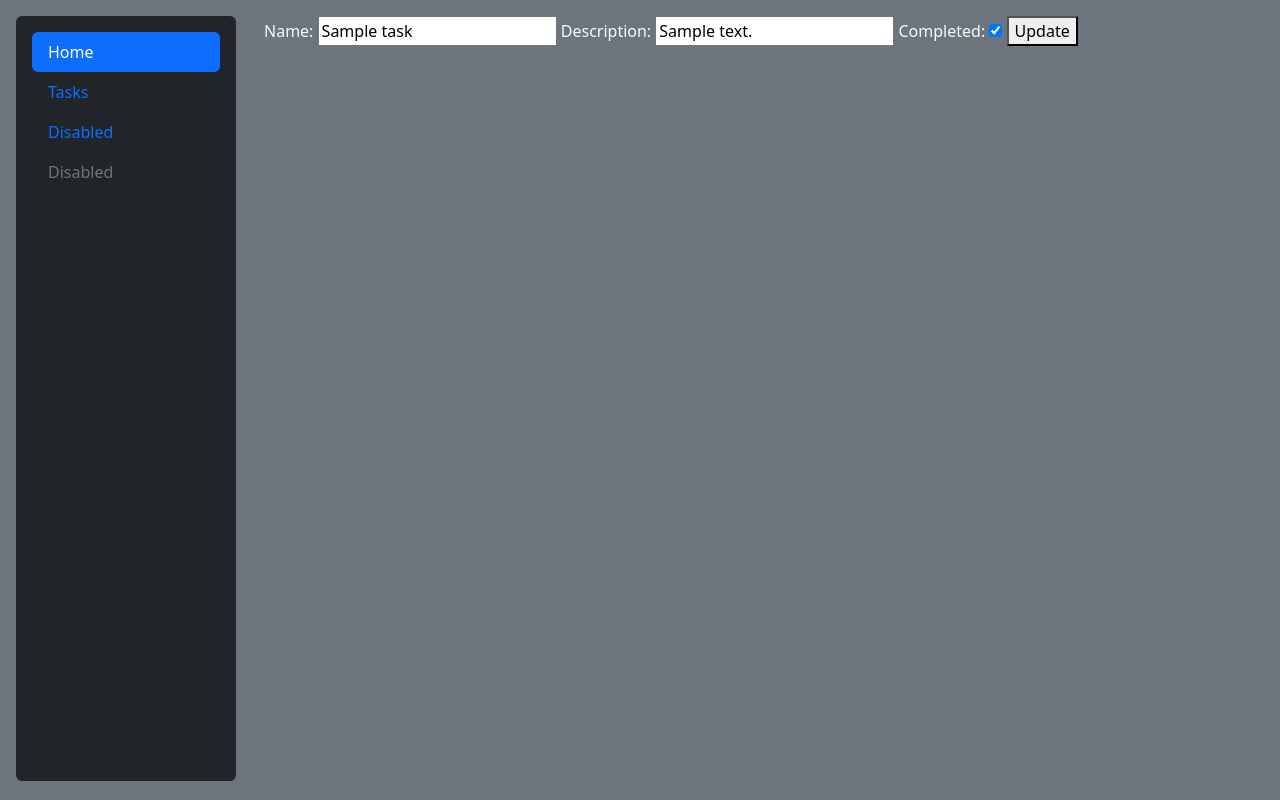
After one commit to HardCodeMatter/agenda, a Django app: page /task/1/update/ in a window 1280 px wide. The commit adds this page. Run offline with Django 4.2, Linux system fonts and the light colour scheme; tables that the repository leaves empty hold one stand-in row (values such as "Sample post").

Commit message:
created updating task functional

```diff
--- a/main/forms.py
+++ b/main/forms.py
@@ -6,6 +6,7 @@ class ProfileForm(forms.Form):
     title = forms.CharField(max_length=24)
 
 
-class TaskForm(forms.Form):
-    name = forms.CharField(max_length=30)
-    description = forms.CharField(max_length=150)
+class TaskForm(forms.ModelForm):
+    class Meta:
+        model = Task
+        fields = ('name', 'description', 'is_completed')
--- /dev/null
+++ b/main/templates/main/task-update.html
@@ -0,0 +1,12 @@
+{% extends 'main/base.html' %}
+
+{% block content %}
+    <div>
+        <form action="" method="post">
+            {% csrf_token %}
+            {{ form }}
+
+            <button type="submit">Update</button>
+        </form>
+    </div>
+{% endblock %}
--- a/main/templates/main/task-view.html
+++ b/main/templates/main/task-view.html
@@ -4,6 +4,7 @@
     <div class="bg-dark rounded p-3">
         {{ task.name }}
 
-        <a href="{% url 'task_delete' task.id %}">Delete</a>
+        <a class="btn btn-warning" href="{% url 'task_update' task.id %}">Update</a>
+        <a class="btn btn-danger" href="{% url 'task_delete' task.id %}">Delete</a>
     </div>
 {% endblock %}
--- a/main/urls.py
+++ b/main/urls.py
@@ -10,4 +10,5 @@ urlpatterns = [
     path('profile/<int:id>/create/', views.task_create, name='task_create'),
     path('task/<int:id>/', views.task_view, name='task_view'),
     path('task/<int:id>/delete/', views.task_delete, name='task_delete'),
+    path('task/<int:id>/update/', views.task_update, name='task_update'),
 ]
--- a/main/views.py
+++ b/main/views.py
@@ -69,3 +69,19 @@ def task_delete(request, id):
     task.delete()
 
     return redirect(f'/profile/{profile.id}')
+
+def task_update(request, id):
+    task = Task.objects.get(id=id)
+    profile = Profile.objects.get(task=id)
+
+    if request.method == 'POST':
+        form = TaskForm(request.POST, instance=task)
+
+        if form.is_valid():
+            form.save()
+
+        return redirect(f'/profile/{profile.id}')
+    else:
+        form = TaskForm(instance=task)
+
+    return render(request, 'main/task-update.html', {'form': form})
```
